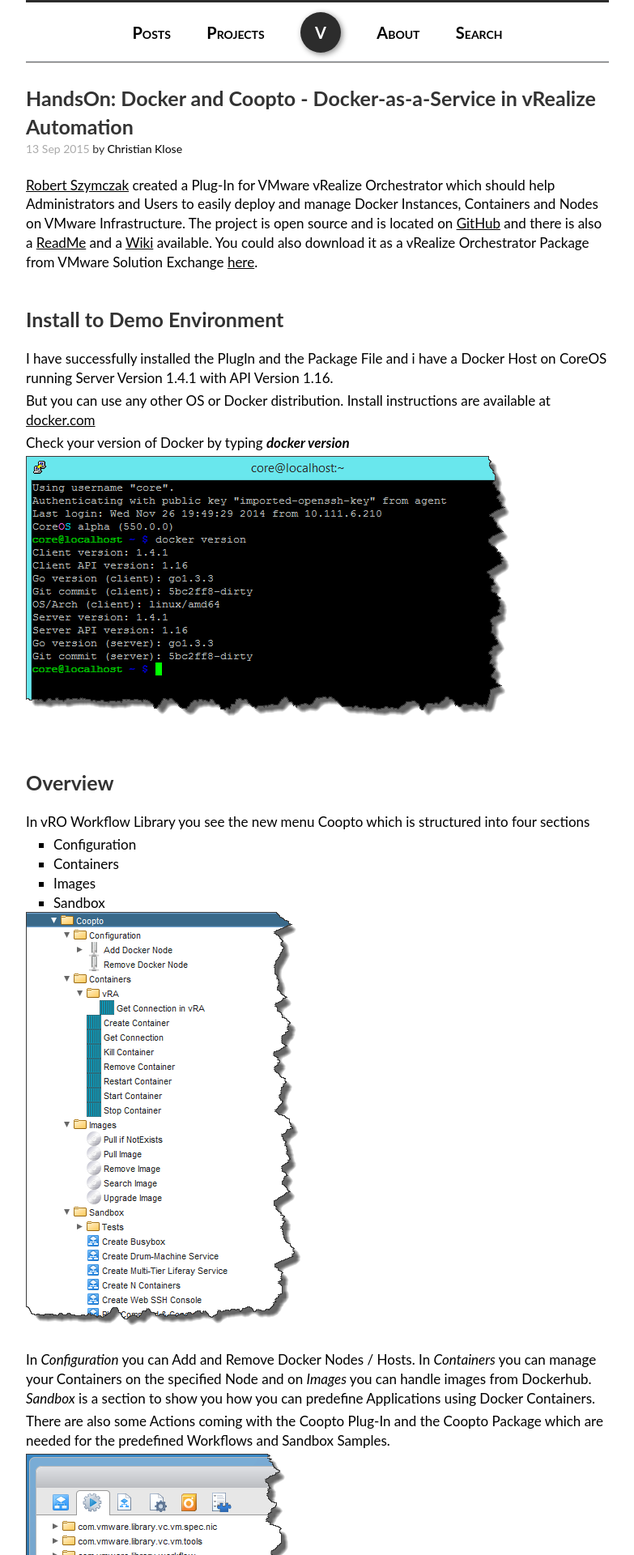
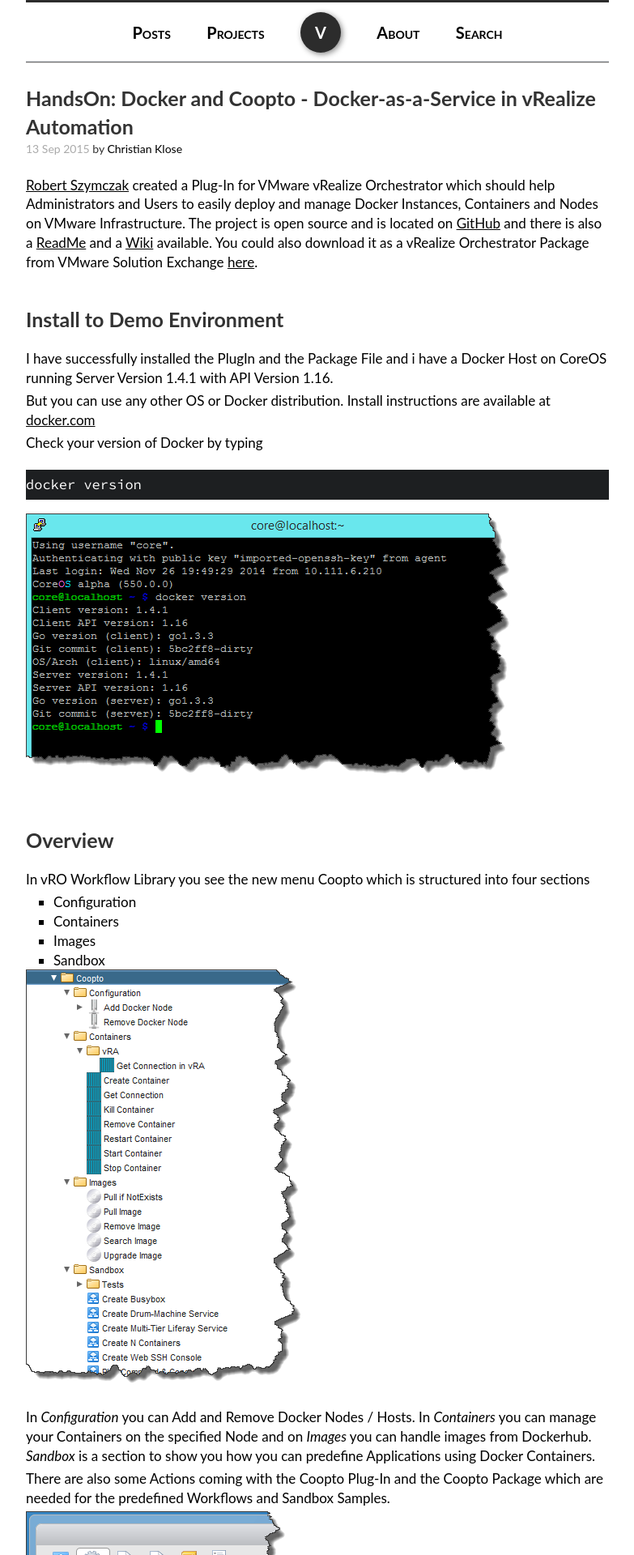
Before and after one commit to gitter-badger/vratpack.github.io, a Jekyll site: the page built from _posts/2015-09-13-handson-docker-as-a-service.md, in a window 1280 px wide. Shown: the top 1920 px of the page at 81% size, without its empty margins (248-1031 px from the left). Built offline with Jekyll 4.4.1, drawn with Linux system fonts in a browser that asks for light colours; Markdown is read by kramdown in place of the engine named in the settings; comment, search, counter and statistics services are not loaded.

Commit message:
Format changes

````diff
--- a/_posts/2015-09-13-handson-docker-as-a-service.md
+++ b/_posts/2015-09-13-handson-docker-as-a-service.md
@@ -21,7 +21,11 @@
 
 But you can use any other OS or Docker distribution. Install instructions are available at [docker.com](https://docs.docker.com/installation/)
 
-Check your version of Docker by typing ***docker version***
+Check your version of Docker by typing
+
+```bash
+docker version
+```
 
 ![Image of Docker Version](/assets/posts/2015-09-13-handson-docker/05-01-_2015_16-12-19.png)
 
@@ -52,7 +56,13 @@
 
 As you can see in the screenshot the Node was added and it scans for existing Docker Images on that Host which are shown under the Host in the Inventory.
 
-By simply running ***docker images*** on the Docker Host you can double-check the downloaded Images.
+By simply running
+
+```bash
+docker images
+```
+
+on the Docker Host you can double-check the downloaded Images.
 
 ![Coopto - Docker Plugin for vRealize Orchestrator](/assets/posts/2015-09-13-handson-docker/05-01-_2015_16-46-18.png)
 
````
